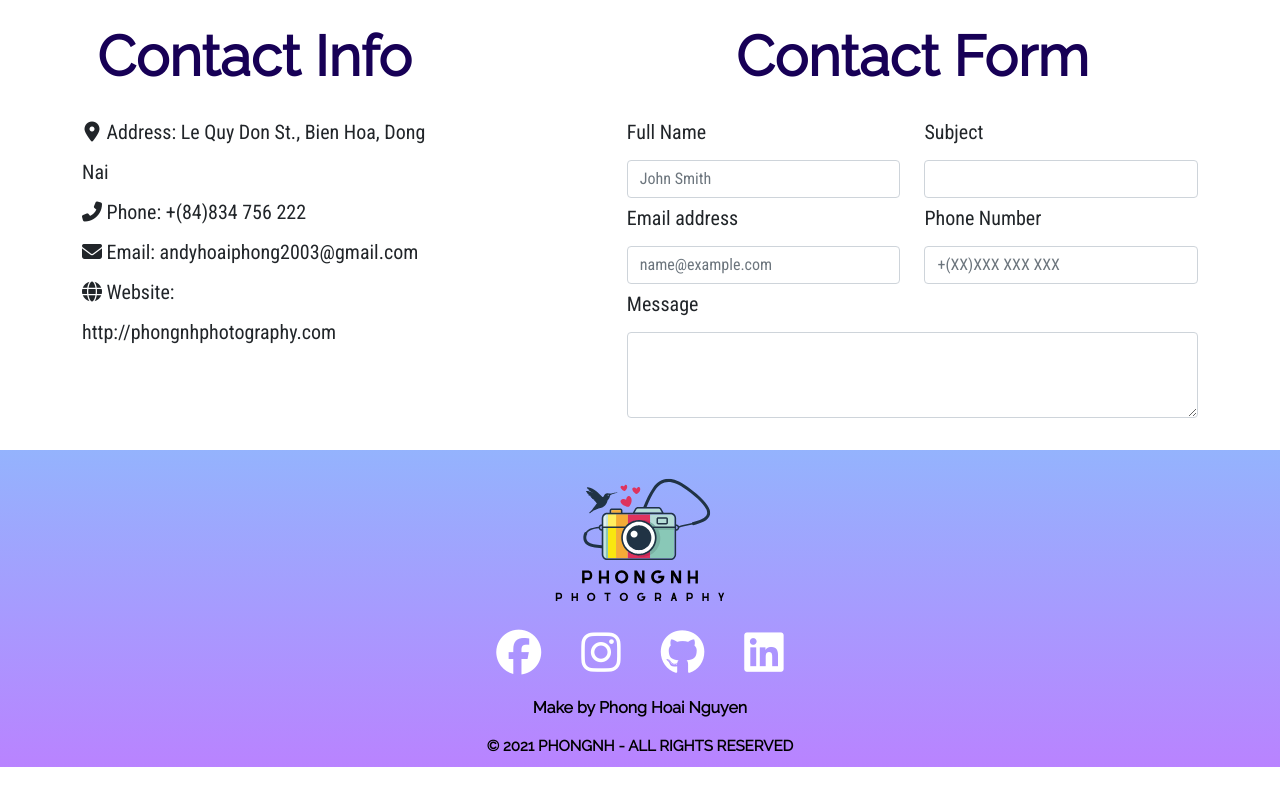
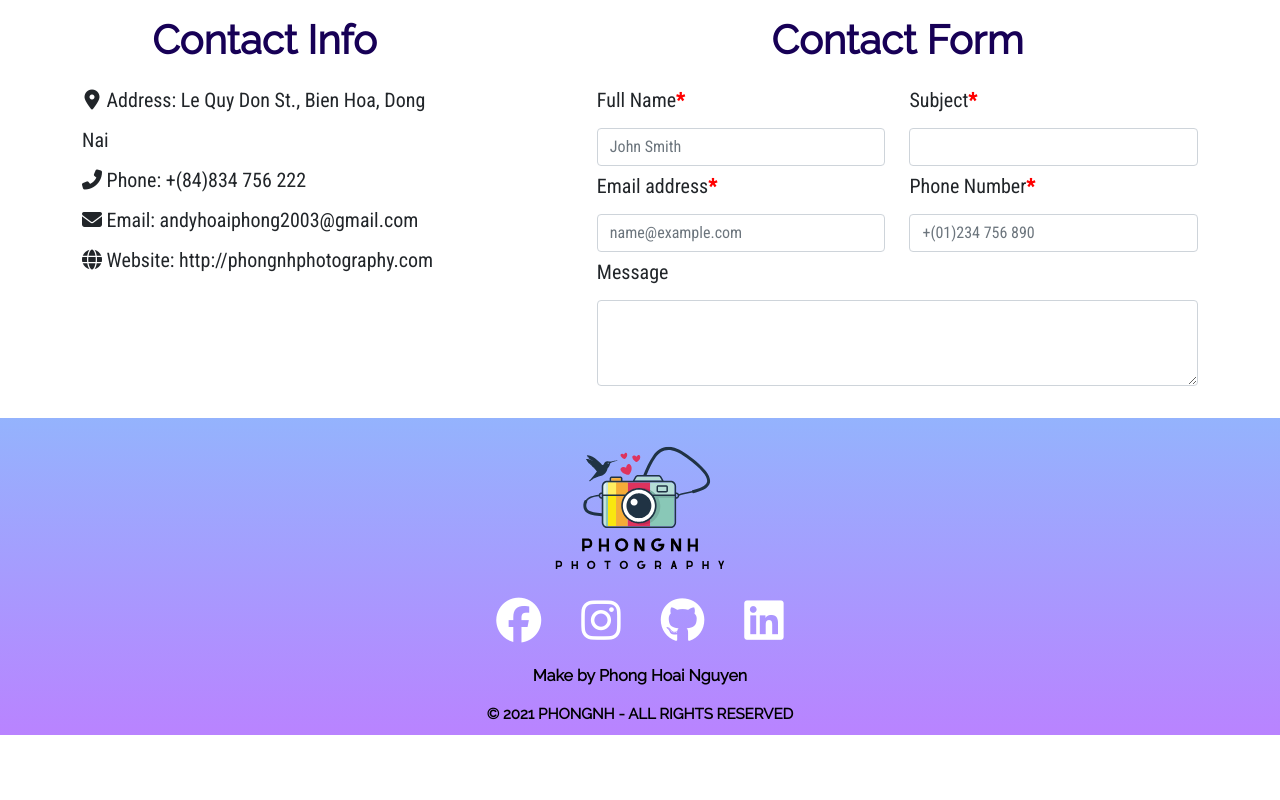
Before and after one commit to hideonbush106/F-code-landing-page, a plain HTML site: page index.html in a window 1280 px wide. Drawn offline with nearby package versions, Linux system fonts and the light colour scheme.

Commit message:
fix contact

```diff
--- a/index.html
+++ b/index.html
@@ -39,16 +39,16 @@
             <form class="contact-font lh-lg mb-3">
               <div class="row">
                 <div class="col">
-                  <label for="exampleFormControlInput1" class="form-label">Full Name</label>
+                  <label for="exampleFormControlInput1" class="form-label">Full Name<strong style="color: red;">*</strong></label>
                   <input class="form-control" type="text" placeholder="John Smith">
-                  <label for="exampleFormControlInput1" class="form-label">Email address</label>
+                  <label for="exampleFormControlInput1" class="form-label">Email address<strong style="color: red;">*</strong></label>
                   <input type="email" class="form-control" id="exampleFormControlInput1" placeholder="name@example.com">
                 </div>
                 <div class="col">
-                  <label for="exampleFormControlInput1" class="form-label">Subject</label>
+                  <label for="exampleFormControlInput1" class="form-label">Subject<strong style="color: red;">*</strong></label>
                   <input class="form-control" type="text">
-                  <label for="exampleFormControlInput1" class="form-label">Phone Number</label>
-                  <input class="form-control" type="text" placeholder="+(XX)XXX XXX XXX">
+                  <label for="exampleFormControlInput1" class="form-label">Phone Number<strong style="color: red;">*</strong></label>
+                  <input class="form-control" type="text" placeholder="+(01)234 756 890">
                 </div>
                 <div class="mb-3">
                   <label for="exampleFormControlTextarea1" class="form-label">Message</label>
--- a/styles.css
+++ b/styles.css
@@ -17,16 +17,16 @@
 }
 
 .contact-info-area {
-  padding-right: 100px;
+  padding-right: 75px;
 }
 
 .contact-form-area {
-  padding-left: 100px;
+  padding-left: 75px;
 }
 
 .contact-heading {
   color: #170056; margin: 0 auto;
-  font-size: 350%;
+  font-size: 250%;
 }
 
 .contact-font {
```
